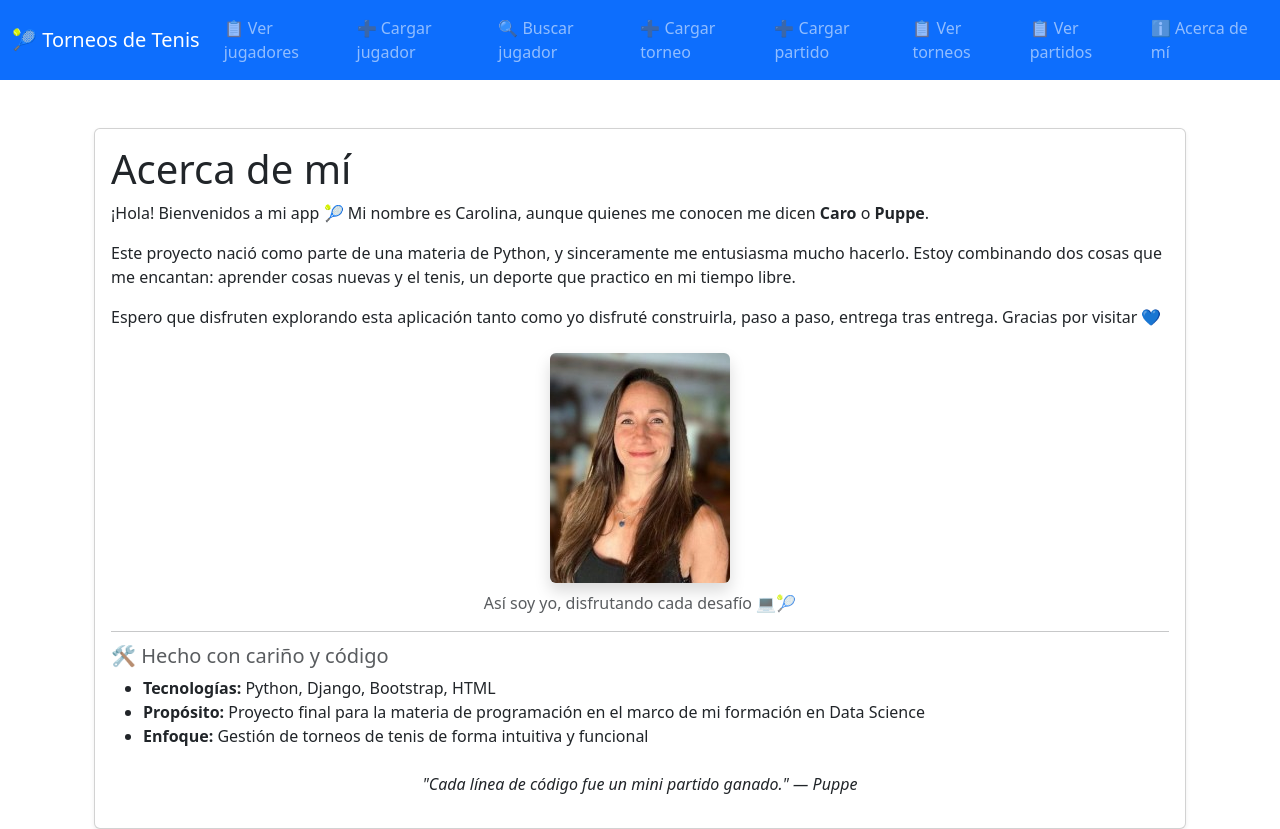
After one commit to CarolinaMenger/torneo_tenis, a Django app: page /about/ in a window 1280 px wide. The commit adds this page. Run offline with Django 5.2, Linux system fonts and the light colour scheme.

Commit message:
Se agrego un about me

```diff
--- /dev/null
+++ b/gestion/templates/gestion/about.html
@@ -0,0 +1,40 @@
+{% extends 'gestion/base.html' %}
+{% load static %}
+
+{% block content %}
+<div class="container mt-5">
+  <div class="card shadow-sm">
+    <div class="card-body">
+      <h1 class="card-title">Acerca de mí</h1>
+
+      <p class="card-text">
+        ¡Hola! Bienvenidos a mi app 🎾 Mi nombre es Carolina, aunque quienes me conocen me dicen <strong>Caro</strong> o <strong>Puppe</strong>.
+      </p>
+
+      <p class="card-text">
+        Este proyecto nació como parte de una materia de Python, y sinceramente me entusiasma mucho hacerlo. Estoy combinando dos cosas que me encantan: aprender cosas nuevas y el tenis, un deporte que practico en mi tiempo libre.
+      </p>
+
+      <p class="card-text">
+        Espero que disfruten explorando esta aplicación tanto como yo disfruté construirla, paso a paso, entrega tras entrega. Gracias por visitar 💙
+      </p>
+
+      <div class="text-center mt-4">
+  <img src="{% static 'images/fotoCaro.jpg' %}" alt="Foto de Carolina" class="img-fluid rounded shadow" style="max-width: 350px;">
+  <p class="text-muted mt-2">Así soy yo, disfrutando cada desafío 💻🎾</p>
+</div>
+
+      <hr>
+
+      <h5 class="card-subtitle mb-2 text-muted">🛠 Hecho con cariño y código</h5>
+      <ul>
+        <li><strong>Tecnologías:</strong> Python, Django, Bootstrap, HTML</li>
+        <li><strong>Propósito:</strong> Proyecto final para la materia de programación en el marco de mi formación en Data Science</li>
+        <li><strong>Enfoque:</strong> Gestión de torneos de tenis de forma intuitiva y funcional</li>
+      </ul>
+
+      <p class="text-center mt-4 fst-italic">"Cada línea de código fue un mini partido ganado." — Puppe</p>
+    </div>
+  </div>
+</div>
+{% endblock %}
--- a/gestion/templates/gestion/base.html
+++ b/gestion/templates/gestion/base.html
@@ -24,6 +24,7 @@
                     <li class="nav-item"><a class="nav-link" href="{% url 'partido_nuevo' %}">➕ Cargar partido</a></li>
                     <li class="nav-item"><a class="nav-link" href="{% url 'torneo_lista' %}">📋 Ver torneos</a></li>
                     <li class="nav-item"><a class="nav-link" href="{% url 'partido_lista' %}">📋 Ver partidos</a></li>
+                    <li class="nav-item"><a class="nav-link" href="{% url 'about' %}">ℹ️ Acerca de mí</a></li>
 
                 </ul>
             </div>
--- a/gestion/urls.py
+++ b/gestion/urls.py
@@ -4,10 +4,13 @@ from .views import (
     JugadorCreate, JugadorList, buscar_jugadores,
     TorneoCreate, TorneoList,
     PartidoCreate, PartidoList,
+    about_view,
 )
 
 urlpatterns = [
     path('', inicio, name='inicio'),
+    path('about/', about_view, name='about'),
+
 
     path('jugadores/nuevo/', JugadorCreate.as_view(), name='jugador_nuevo'),
     path('jugadores/', JugadorList.as_view(), name='jugador_lista'),
--- a/gestion/views.py
+++ b/gestion/views.py
@@ -46,3 +46,6 @@ class PartidoList(ListView):
     model = Partido
     template_name = 'gestion/partido_list.html'
     context_object_name = 'partidos'
+
+def about_view(request):
+    return render(request, 'gestion/about.html')
--- a/torneo_tenis/settings.py
+++ b/torneo_tenis/settings.py
@@ -121,3 +121,4 @@ STATIC_URL = 'static/'
 # https://docs.djangoproject.com/en/5.2/ref/settings/#default-auto-field
 
 DEFAULT_AUTO_FIELD = 'django.db.models.BigAutoField'
+STATICFILES_DIRS = [BASE_DIR / 'static']
```
Also changed, not shown: db.sqlite3, static/images/fotoCaro.jpg (added).
